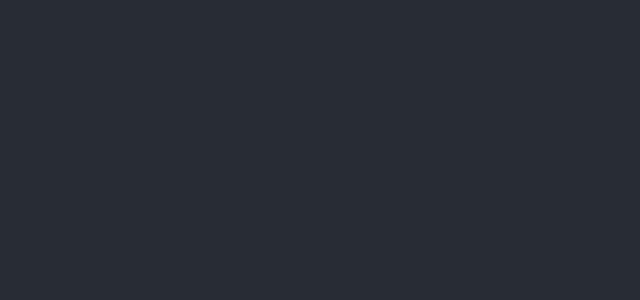
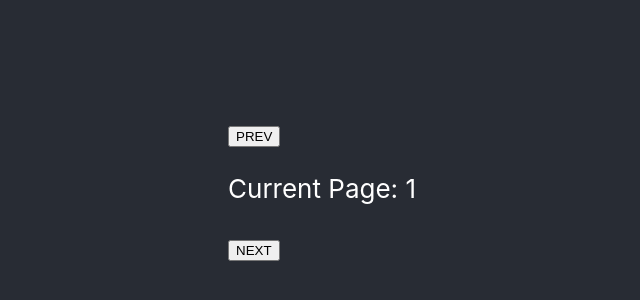
Before and after one commit to Ellmi/react-simple-hooks, a React (Create React App) app: page / in a window 1280 px wide. Shown: the part 212-512 px from the top of the page, without its empty margins (318-958 px from the left). Built offline with nearby package versions, Linux system fonts and the light colour scheme.

Commit message:
add page navigator

```diff
--- a/src/App.js
+++ b/src/App.js
@@ -1,8 +1,24 @@
 import './App.css';
+import React, {useState} from 'react';
 
 function App() {
+    const [page, setPage] = useState(1);
+
     return (
         <div className="App">
+            <div>
+                <button onClick={() => {
+                    if (page > 1) setPage(page - 1)
+                }}>
+                    PREV
+                </button>
+                <p>Current Page: {page}</p>
+                <button onClick={() => {
+                    if (page < 2) setPage(page + 1)
+                }}>
+                    NEXT
+                </button>
+            </div>
         </div>
     );
 }
```
